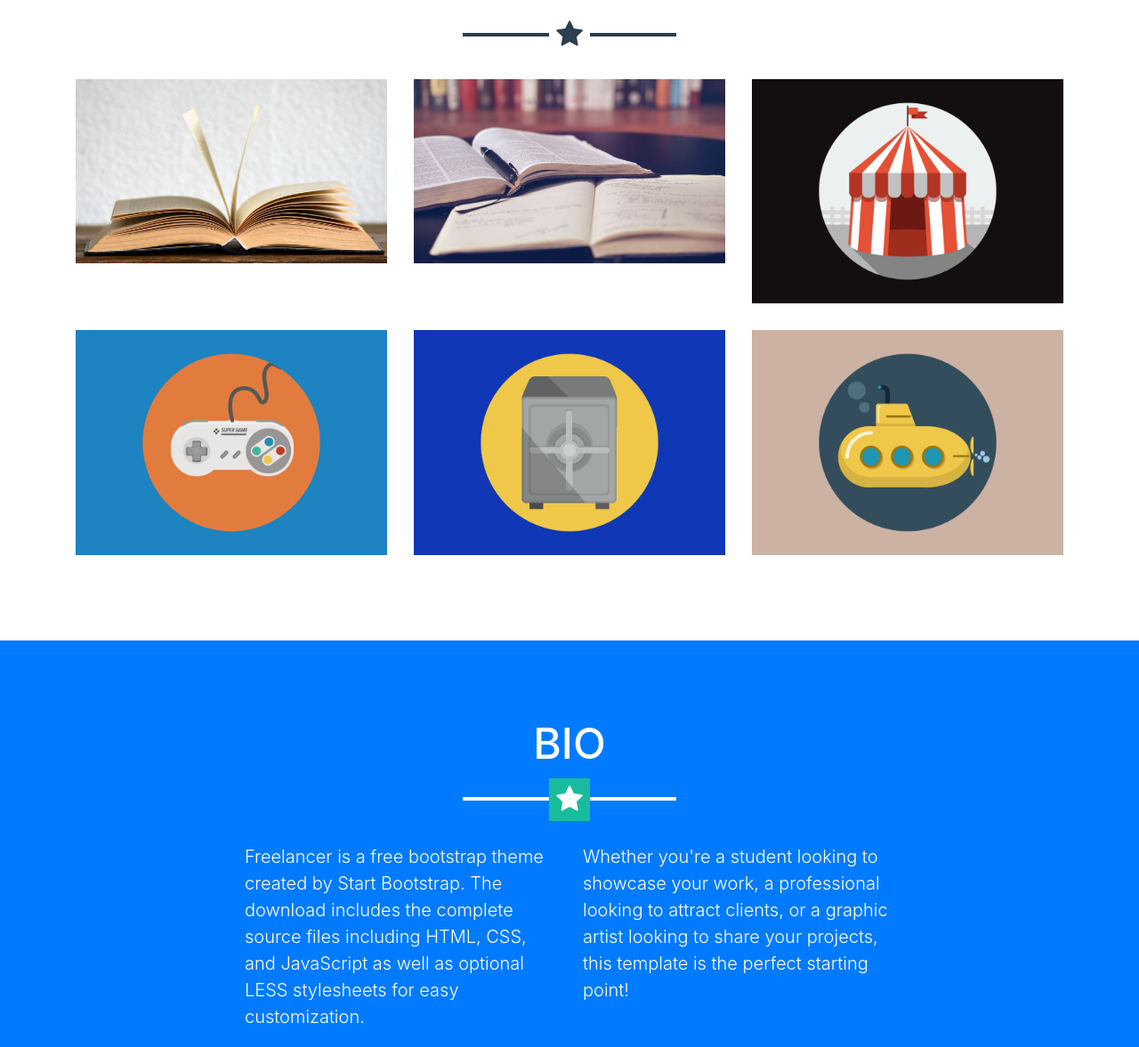
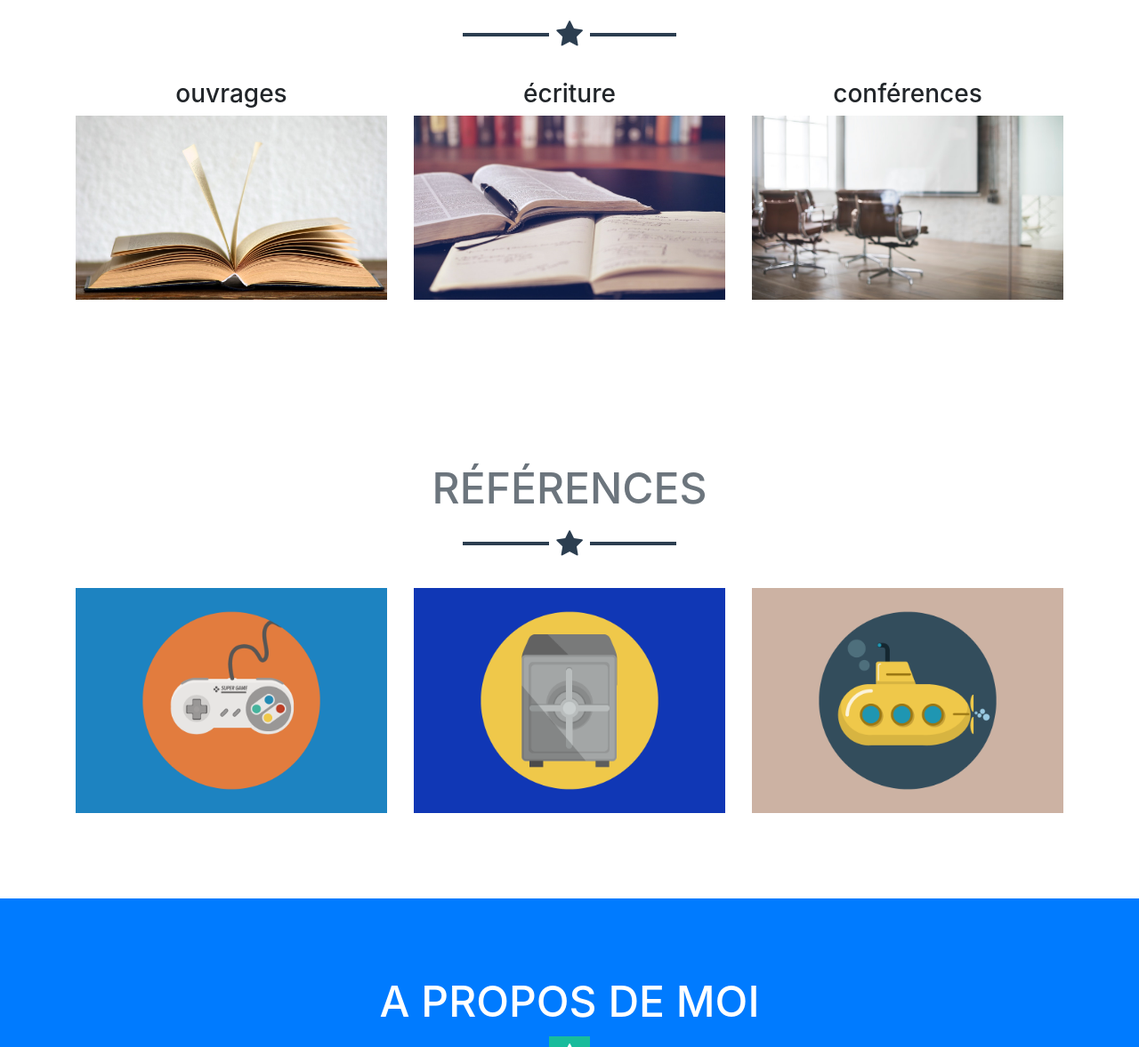
Before and after one commit to lorischav/lorischav.github.io, a website with bundled scripts: page index.html in a window 1280 px wide. Shown: the part 1064-2241 px from the top of the page at 89% size. Built offline with nearby package versions, Linux system fonts and the light colour scheme.

Commit message:
Update img. Archi

```diff
--- a/index.html
+++ b/index.html
@@ -31,7 +31,7 @@
     <!-- Navigation -->
     <nav class="navbar navbar-expand-lg bg-secondary fixed-top text-uppercase" id="mainNav">
       <div class="container">
-        <a class="navbar-brand js-scroll-trigger" href="#page-top">Loris Chavanette</a>
+        <a class="navbar-brand js-scroll-trigger" href="#page-top"> </a>
         <button class="navbar-toggler navbar-toggler-right text-uppercase bg-primary text-white rounded" type="button" data-toggle="collapse" data-target="#navbarResponsive" aria-controls="navbarResponsive" aria-expanded="false" aria-label="Toggle navigation">
           Menu
           <i class="fa fa-bars"></i>
@@ -42,7 +42,10 @@
               <a class="nav-link py-3 px-0 px-lg-3 rounded js-scroll-trigger" href="#portfolio">Activités</a>
             </li>
             <li class="nav-item mx-0 mx-lg-1">
-              <a class="nav-link py-3 px-0 px-lg-3 rounded js-scroll-trigger" href="#about">Bio</a>
+              <a class="nav-link py-3 px-0 px-lg-3 rounded js-scroll-trigger" href="#reference">Références</a>
+            </li>
+            <li class="nav-item mx-0 mx-lg-1">
+              <a class="nav-link py-3 px-0 px-lg-3 rounded js-scroll-trigger" href="#about">A propos de moi</a>
             </li>
           </ul>
         </div>
@@ -66,6 +69,7 @@
         <hr class="star-dark mb-5">
         <div class="row">
           <div class="col-md-6 col-lg-4">
+            <h3 class="text-center">ouvrages</h3>
             <a class="portfolio-item d-block mx-auto" href="#portfolio-modal-1">
               <div class="portfolio-item-caption d-flex position-absolute h-100 w-100">
                 <div class="portfolio-item-caption-content my-auto w-100 text-center text-white">
@@ -76,6 +80,7 @@
             </a>
           </div>
           <div class="col-md-6 col-lg-4">
+            <h3 class="text-center">écriture</h3>
             <a class="portfolio-item d-block mx-auto" href="#portfolio-modal-2">
               <div class="portfolio-item-caption d-flex position-absolute h-100 w-100">
                 <div class="portfolio-item-caption-content my-auto w-100 text-center text-white">
@@ -86,15 +91,27 @@
             </a>
           </div>
           <div class="col-md-6 col-lg-4">
+            <h3 class="text-center">conférences</h3>
             <a class="portfolio-item d-block mx-auto" href="#portfolio-modal-3">
               <div class="portfolio-item-caption d-flex position-absolute h-100 w-100">
                 <div class="portfolio-item-caption-content my-auto w-100 text-center text-white">
                   <i class="fa fa-search-plus fa-3x"></i>
                 </div>
               </div>
-              <img class="img-fluid" src="img/portfolio/circus.png" alt="">
+              <img class="img-fluid" src="img/portfolio/conf.jpeg" alt="">
             </a>
           </div>
+        </div>
+      </div>
+    </section>
+
+<!-- Portfolio Grid Section -->
+
+    <section class="portfolio" id="reference">
+      <div class="container">
+        <h2 class="text-center text-uppercase text-secondary mb-0">Références</h2>
+        <hr class="star-dark mb-5">
+        <div class="row">
           <div class="col-md-6 col-lg-4">
             <a class="portfolio-item d-block mx-auto" href="#portfolio-modal-4">
               <div class="portfolio-item-caption d-flex position-absolute h-100 w-100">
@@ -132,7 +149,7 @@
     <!-- About Section -->
     <section class="bg-primary text-white mb-0" id="about">
       <div class="container">
-        <h2 class="text-center text-uppercase text-white">Bio</h2>
+        <h2 class="text-center text-uppercase text-white">A propos de moi</h2>
         <hr class="star-light mb-5">
         <div class="row">
           <div class="col-lg-4 ml-auto">
@@ -269,7 +286,7 @@
             <div class="col-lg-8 mx-auto">
               <h2 class="text-secondary text-uppercase mb-0">Project Name</h2>
               <hr class="star-dark mb-5">
-              <img class="img-fluid mb-5" src="img/portfolio/write.jpeg" alt="">
+              <img class="img-fluid mb-5" src="img/portfolio/conf.jpeg" alt="">
               <p class="mb-5">Lorem ipsum dolor sit amet, consectetur adipisicing elit. Mollitia neque assumenda ipsam nihil, molestias magnam, recusandae quos quis inventore quisquam velit asperiores, vitae? Reprehenderit soluta, eos quod consequuntur itaque. Nam.</p>
               <a class="btn btn-primary btn-lg rounded-pill portfolio-modal-dismiss" href="#">
                 <i class="fa fa-close"></i>
```
Also changed, not shown: img/portfolio/conf.jpeg (added).
